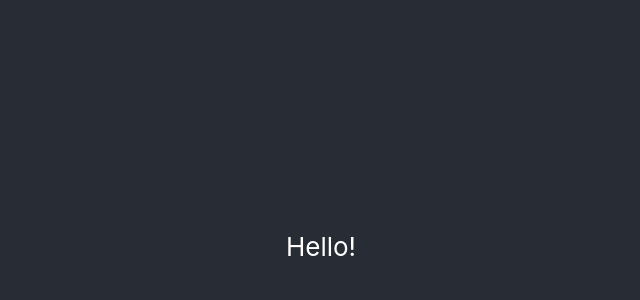
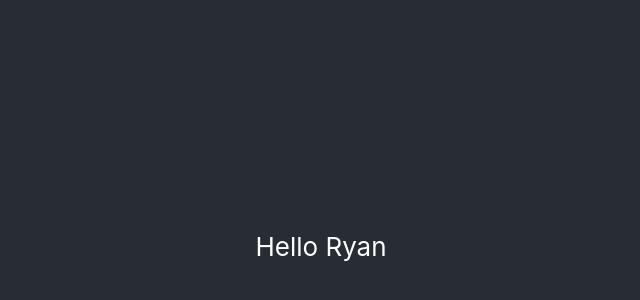
Before and after one commit to ryfazrin/react-playgorund, a React (Create React App) app: page / in a window 1280 px wide. Shown: the part 154-454 px from the top of the page, without its empty margins (319-959 px from the left). Built offline with nearby package versions, Linux system fonts and the light colour scheme.

Commit message:
Membuat props
Properti Pada Komponen

```diff
--- a/src/App.js
+++ b/src/App.js
@@ -1,11 +1,11 @@
 import './App.css'
-import { Hello } from './Hello'
+import Hello from './Hello'
 
 function App() {
   return (
     <div className='App'>
       <header className='App-header'>
-        <Hello />
+        <Hello name='Ryan' />
       </header>
     </div>
   )
--- a/src/Hello.js
+++ b/src/Hello.js
@@ -1,3 +1,2 @@
-export function Hello() {
-  return 'Hello!';
-}
+const Hello = (props) => `Hello ${props.name}`;
+export default Hello;
```
